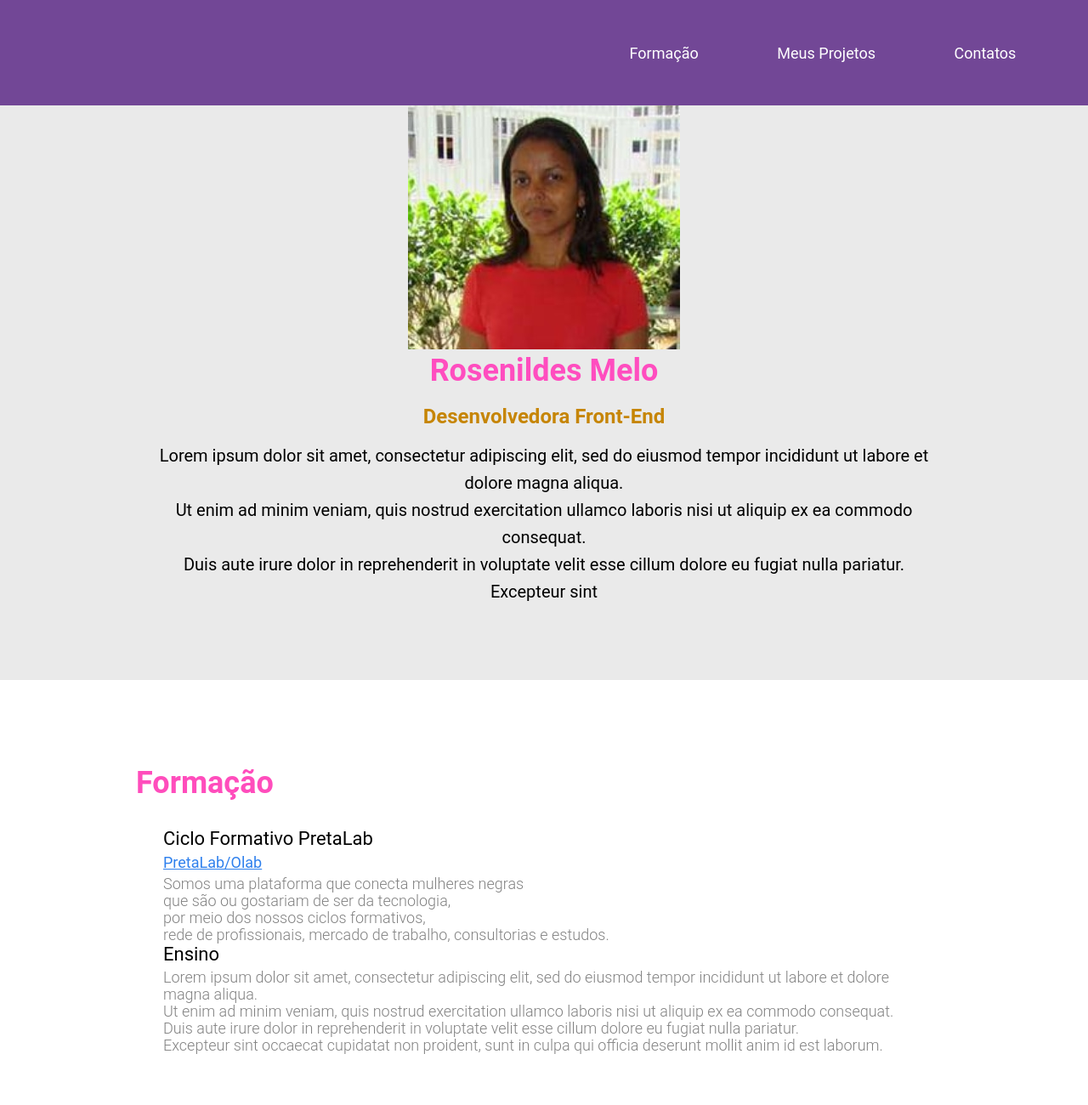
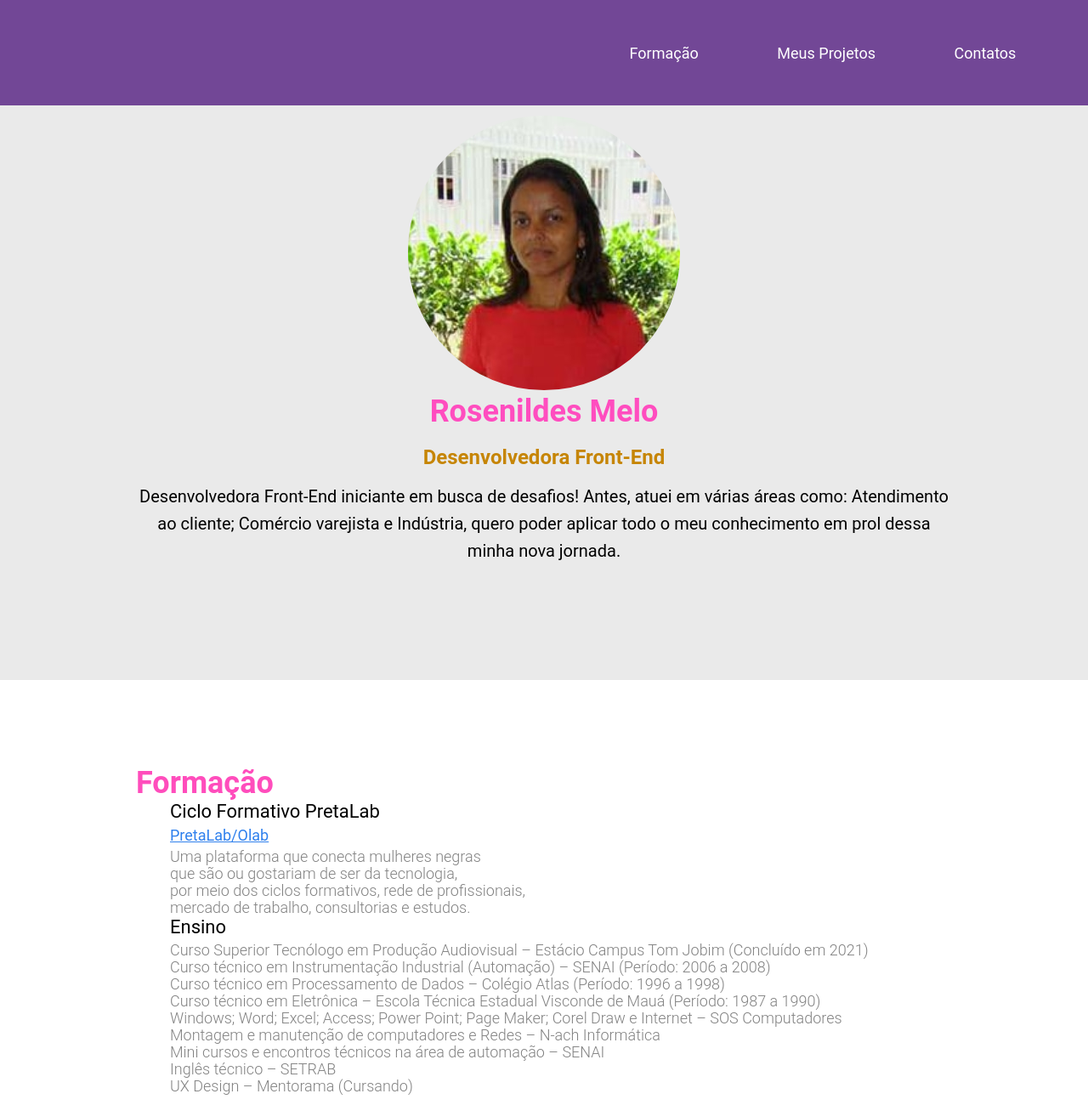
Before and after one commit to Rosemelo/potfolio-rosemelo-pretalab, a plain HTML site: page index.html in a window 1280 px wide. Shown: the top 1300 px of the page at 85% size. Drawn offline with Linux system fonts and the light colour scheme.

Commit message:
Atualizando Portfólio

```diff
--- a/index.html
+++ b/index.html
@@ -16,9 +16,11 @@
                 <li>
                     <a href="#formacao">Formação</a>
                 </li>
+
                 <li>
                     <a href="#projetos">Meus Projetos</a>
                 </li>
+
                 <li>
                     <a href="#contatos">Contatos</a>
                 </li>
@@ -29,7 +31,7 @@
         <section class="principal">
             <div class="subcontainer-principal container">
                 <div>
-                    <img src="img/Rose.jpeg">
+                    <img src="img/Rose.jpeg" class="imagem">
                 </div>
                 <div>
                     <h1 class="nome-completo">Rosenildes Melo</h1>
@@ -37,30 +39,35 @@
                 </div>
 
                    <div class="texto-sobre">
-                        Lorem ipsum dolor sit amet, consectetur adipiscing elit, sed do eiusmod tempor incididunt ut labore et dolore magna aliqua. <br>Ut enim ad minim veniam, quis nostrud exercitation ullamco laboris nisi ut aliquip ex ea commodo consequat.<br> Duis aute irure dolor in reprehenderit in voluptate velit esse cillum dolore eu fugiat nulla pariatur.<br> Excepteur sint
+                    Desenvolvedora Front-End iniciante em busca de desafios! Antes, atuei em várias áreas como: Atendimento ao cliente; Comércio varejista e Indústria, quero poder aplicar todo o meu conhecimento em prol dessa minha nova jornada.
                    </div>
 
             </div>
         </section>
         <section id="formacao">
             <div class="container article-lista">
-
-
-
                 <div>
                     <h3 class="topico-principal">Formação</h3>
                 </div>
-
-                <div>
-                    <ul class=lista-item>
+                <div class="lista-iten">
+                    <ul>
                         <li>
                             <p class="lista-titulo">Ciclo Formativo PretaLab</p>
                             <a href="https://www.pretalab.com/formacao" target="_blank" class="lista-local">PretaLab/Olab</a>
-                            <p class="lista-descricao">Somos uma plataforma que conecta mulheres negras <br>que são ou gostariam de ser da tecnologia,<br> por meio dos nossos ciclos formativos, <br>rede de profissionais, mercado de trabalho, consultorias e estudos.</p>
+                            <p class="lista-descricao">Uma plataforma que conecta mulheres negras <br>que são ou gostariam de ser da tecnologia,<br> por meio dos ciclos formativos, rede de profissionais,<br> mercado de trabalho, consultorias e estudos.</p>
                         </li>
                         <li>
                             <p class="lista-titulo">Ensino</p>
-                            <p class="lista-descricao">Lorem ipsum dolor sit amet, consectetur adipiscing elit, sed do eiusmod tempor incididunt ut labore et dolore magna aliqua. <br>Ut enim ad minim veniam, quis nostrud exercitation ullamco laboris nisi ut aliquip ex ea commodo consequat.<br> Duis aute irure dolor in reprehenderit in voluptate velit esse cillum dolore eu fugiat nulla pariatur.<br> Excepteur sint occaecat cupidatat non proident, sunt in culpa qui officia deserunt mollit anim id est laborum.</p>
+                            <p class="lista-descricao">Curso Superior Tecnólogo em Produção Audiovisual – Estácio Campus Tom Jobim (Concluído em 2021) <br>
+                                Curso técnico em Instrumentação Industrial (Automação) – SENAI (Período: 2006 a 2008) <br>
+                                Curso técnico em Processamento de Dados – Colégio Atlas (Período: 1996 a 1998) <br>
+                                Curso técnico em Eletrônica – Escola Técnica Estadual Visconde de Mauá (Período: 1987 a 1990)<br>
+                                Windows; Word; Excel; Access; Power Point; Page Maker; Corel Draw e Internet – SOS Computadores <br>
+                                Montagem e manutenção de computadores e Redes – N-ach Informática <br>
+                                Mini cursos e encontros técnicos na área de automação – SENAI <br>
+                                Inglês técnico – SETRAB <br>
+                                UX Design – Mentorama (Cursando)<br>
+                                </p>
                         </li>
                     </ul>
                 </div>
--- a/style.css
+++ b/style.css
@@ -23,7 +23,9 @@ li{
     padding-top: 32px;
     background-color: #724796;
 }
-
+.imagem{
+    border-radius: 200px;
+}
 .header-menu nav{
     display: flex;
     justify-content: flex-end;
@@ -52,7 +54,7 @@ li{
 .subcontainer-principal{
     display: flex;
     flex-direction: column;
-                  justify-content: center;
+    justify-content: center;
     align-items:center;
     text-align: center;
 }
```
